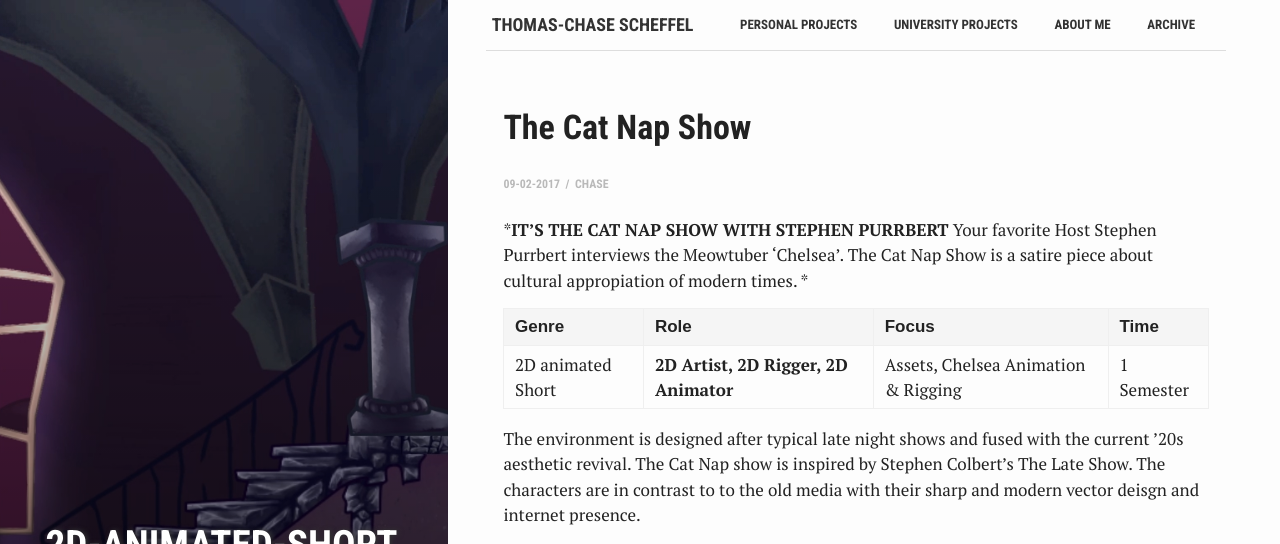
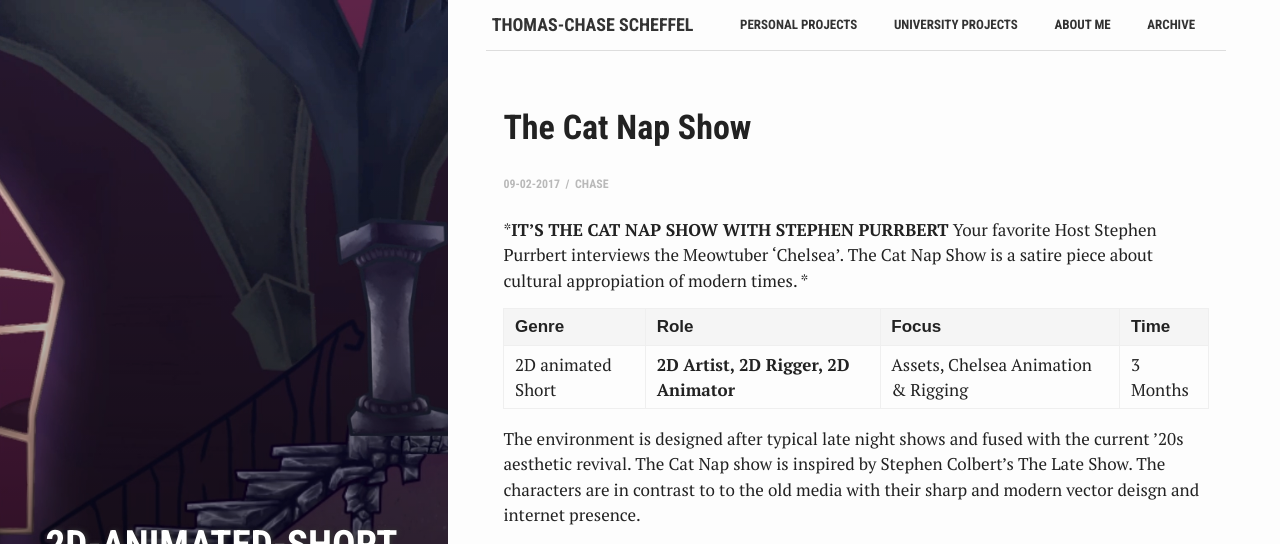
Before and after one commit to ChaseTheHunter/chasethehunter.github.io, a Jekyll site: the page built from _posts/2017-02-23-cat-nap-show.markdown, in a window 1280 px wide and 900 px high, cut to the strip 0-544 px from the top of the window. Built offline with Jekyll 4.4.1, drawn with Linux system fonts in a browser that asks for light colours.

Commit message:
Update 2017-02-23-cat-nap-show.markdown

```diff
--- a/_posts/2017-02-23-cat-nap-show.markdown
+++ b/_posts/2017-02-23-cat-nap-show.markdown
@@ -14,7 +14,7 @@ Your favorite Host Stephen Purrbert interviews the Meowtuber 'Chelsea'. The Cat
 
 Genre | Role | Focus | Time |
 ------------ | -------------| -------- |----|
-2D animated Short | **2D Artist, 2D Rigger, 2D Animator** | Assets, Chelsea Animation & Rigging | 1 Semester |
+2D animated Short | **2D Artist, 2D Rigger, 2D Animator** | Assets, Chelsea Animation & Rigging | 3 Months |
 
 
 The environment is designed after typical late night shows and fused with the current '20s aesthetic revival. The Cat Nap show is inspired by Stephen Colbert's The Late Show. The characters are in contrast to to the old media with their sharp and modern vector deisgn and internet presence.
```
